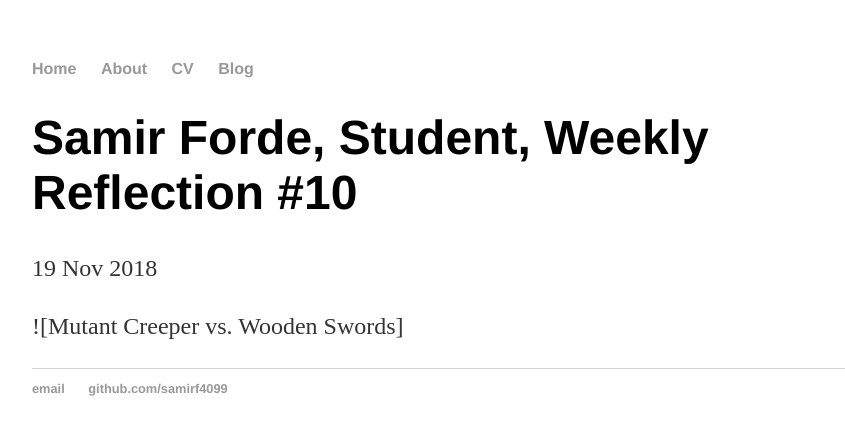
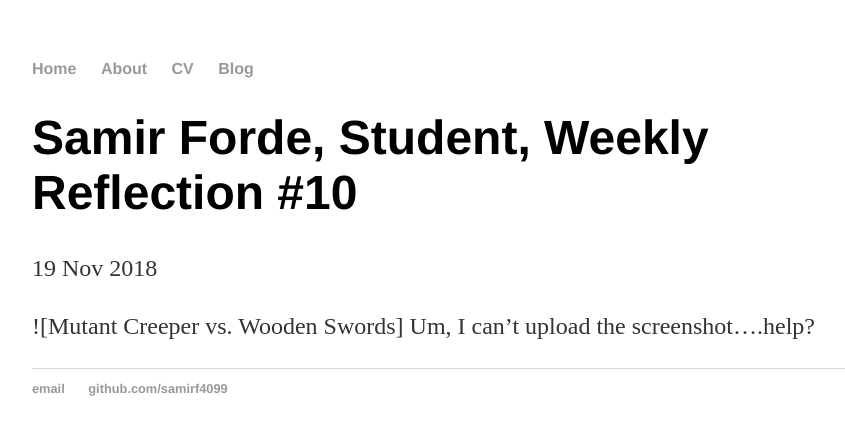
Before and after one commit to samirf4099/saimrf4099, a Jekyll site: the page built from _posts/2018-11-19-weekly-reflection-10.md, in a window 1280 px wide. Shown: the top 435 px of the page, without its empty margins (160-1005 px from the left). Built offline with Jekyll 4.4.1, drawn with Linux system fonts in a browser that asks for light colours.

Commit message:
Update 2018-11-19-weekly-reflection-10.md

```diff
--- a/_posts/2018-11-19-weekly-reflection-10.md
+++ b/_posts/2018-11-19-weekly-reflection-10.md
@@ -5,3 +5,4 @@ date: 2018-11-19
 ---
 
 ![Mutant Creeper vs. Wooden Swords]
+Um, I can't upload the screenshot....help?
```
